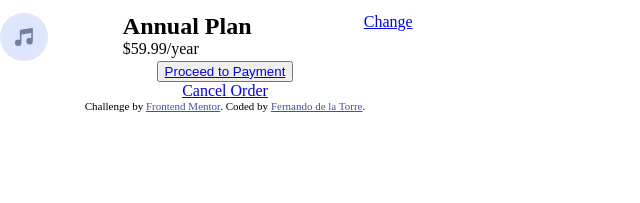
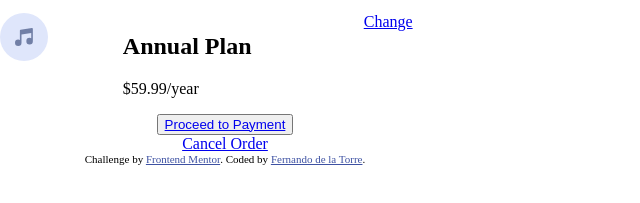
Before and after one commit to FernandoDLT/order-summary-component-main, a plain HTML site: page index.html in a window 1280 px wide. Shown: the part 343-546 px from the top of the page, without its empty margins (0-640 px from the left). Drawn offline with Linux system fonts and the light colour scheme.

Commit message:
Commented some CSS out

```diff
--- a/style.scss
+++ b/style.scss
@@ -18,14 +18,15 @@ body {
         .plan {
             display: grid;
             grid-auto-flow: column;
+            height: 100x;
             .text {
                 text-align: left;
-                h2 {
-                    margin: 0px;
-                }
-                p {
-                    margin: 0px;
-                }
+                // h2 {
+                //     margin: 0px;
+                // }
+                // p {
+                //     margin: 0px;
+                // }
             }
         }
         .button {
```
Also changed, not shown: style.css, 1 other file.
